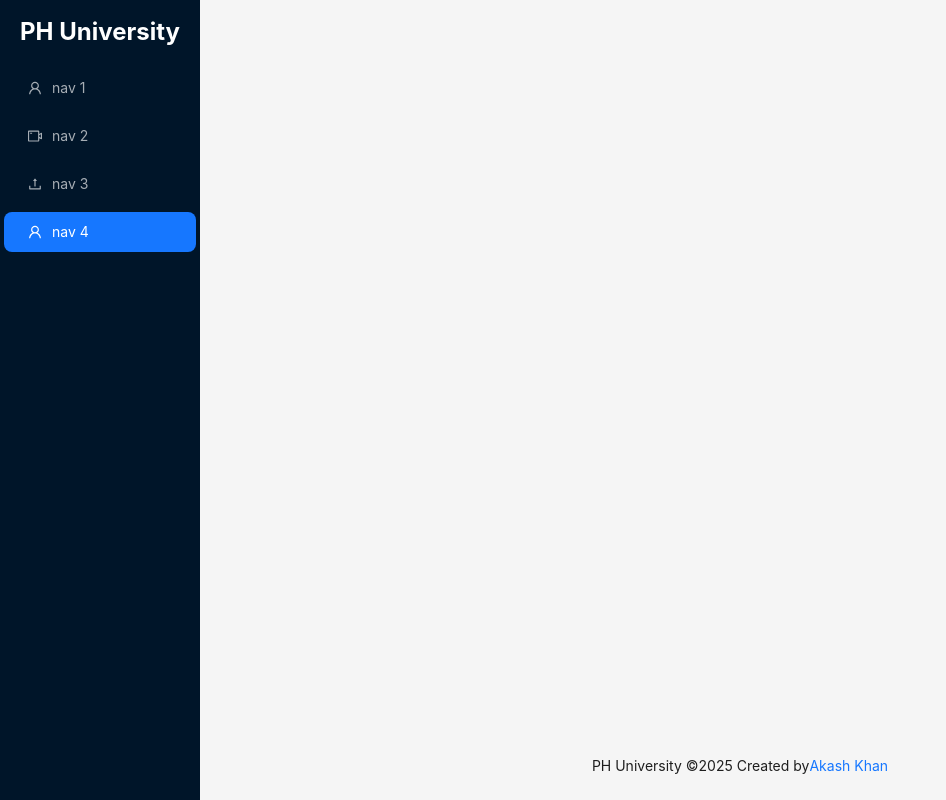
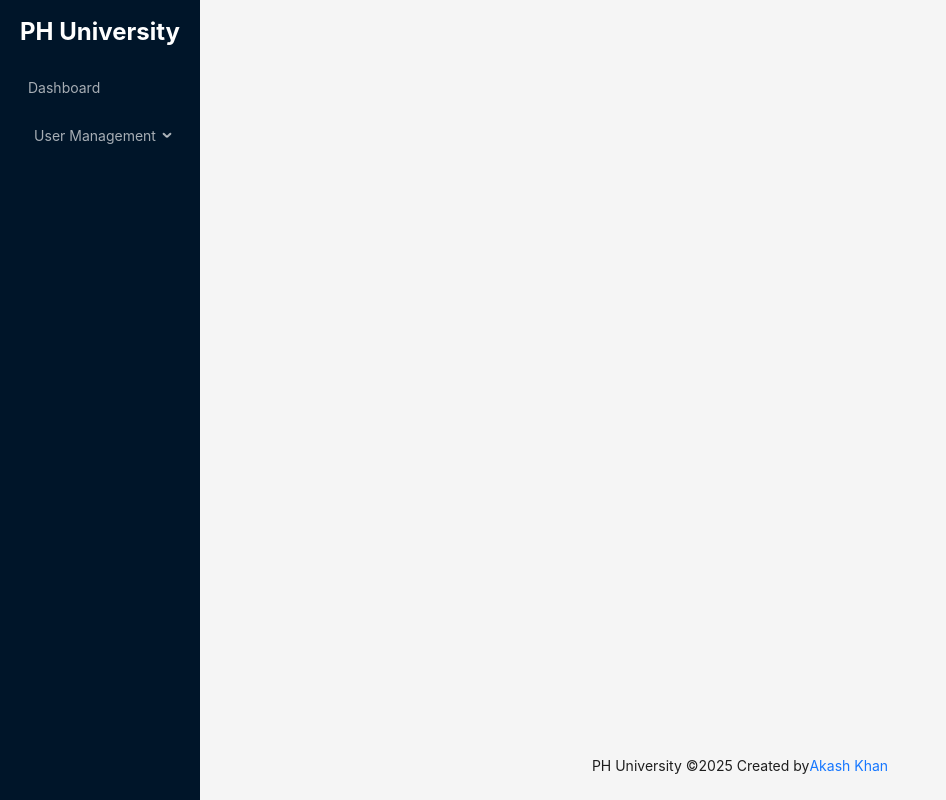
Before and after one commit to akash-khan-311/L2-PH-University-Client, a React (Vite) app: page / in a window 1280 px wide. Shown: the whole page, without its empty margins (0-946 px from the left). Built offline with nearby package versions, Linux system fonts and the light colour scheme.

Commit message:
admin sidebar route handle in another way

```diff
--- a/src/components/layout/MainLayout.tsx
+++ b/src/components/layout/MainLayout.tsx
@@ -1,24 +1,10 @@
 import React from "react";
-import {
-  UploadOutlined,
-  UserOutlined,
-  VideoCameraOutlined,
-} from "@ant-design/icons";
+
 import { Layout, Menu } from "antd";
 import { Outlet } from "react-router-dom";
+import { adminSidebarRoutes } from "../../routes/admin.routes";
 
 const { Content, Footer, Sider } = Layout;
-
-const items = [
-  UserOutlined,
-  VideoCameraOutlined,
-  UploadOutlined,
-  UserOutlined,
-].map((icon, index) => ({
-  key: String(index + 1),
-  icon: React.createElement(icon),
-  label: `nav ${index + 1}`,
-}));
 
 const MainLayout: React.FC = () => {
   return (
@@ -44,7 +30,7 @@ const MainLayout: React.FC = () => {
           theme="dark"
           mode="inline"
           defaultSelectedKeys={["4"]}
-          items={items}
+          items={adminSidebarRoutes}
         />
       </Sider>
       <Layout>
--- a/src/routes/admin.routes.tsx
+++ b/src/routes/admin.routes.tsx
@@ -3,10 +3,17 @@ import AdminDashboard from "../pages/admin/AdminDashboard";
 import CreateAdmin from "../pages/admin/CreateAdmin";
 import CreateFaculty from "../pages/admin/CreateFaculty";
 import CreateStudent from "../pages/admin/CreateStudent";
+import { NavLink } from "react-router-dom";
 
 type TRoute = {
   path: string;
   element: ReactNode;
+};
+
+type TAdminSidebarRoute = {
+  key: string;
+  label: ReactNode;
+  children?: TAdminSidebarRoute[];
 };
 
 const adminPaths = [
@@ -57,3 +64,30 @@ export const adminRoutes = adminPaths.reduce((acc: TRoute[], route) => {
   }
   return acc;
 }, []);
+
+export const adminSidebarRoutes = adminPaths.reduce(
+  (acc: TAdminSidebarRoute[], route) => {
+    if (route.path && route.name) {
+      acc.push({
+        key: route.name,
+        label: <NavLink to={`/admin/${route.path}`}>{route.name}</NavLink>,
+      });
+    }
+
+    if (route.children && route.name) {
+      acc.push({
+        key: route.name,
+        label: route.name,
+        children: route.children.map((child) => {
+          return {
+            key: child.name,
+            label: <NavLink to={`/admin/${child.path}`}>{child.name}</NavLink>,
+          };
+        }),
+      });
+    }
+
+    return acc;
+  },
+  []
+);
```
